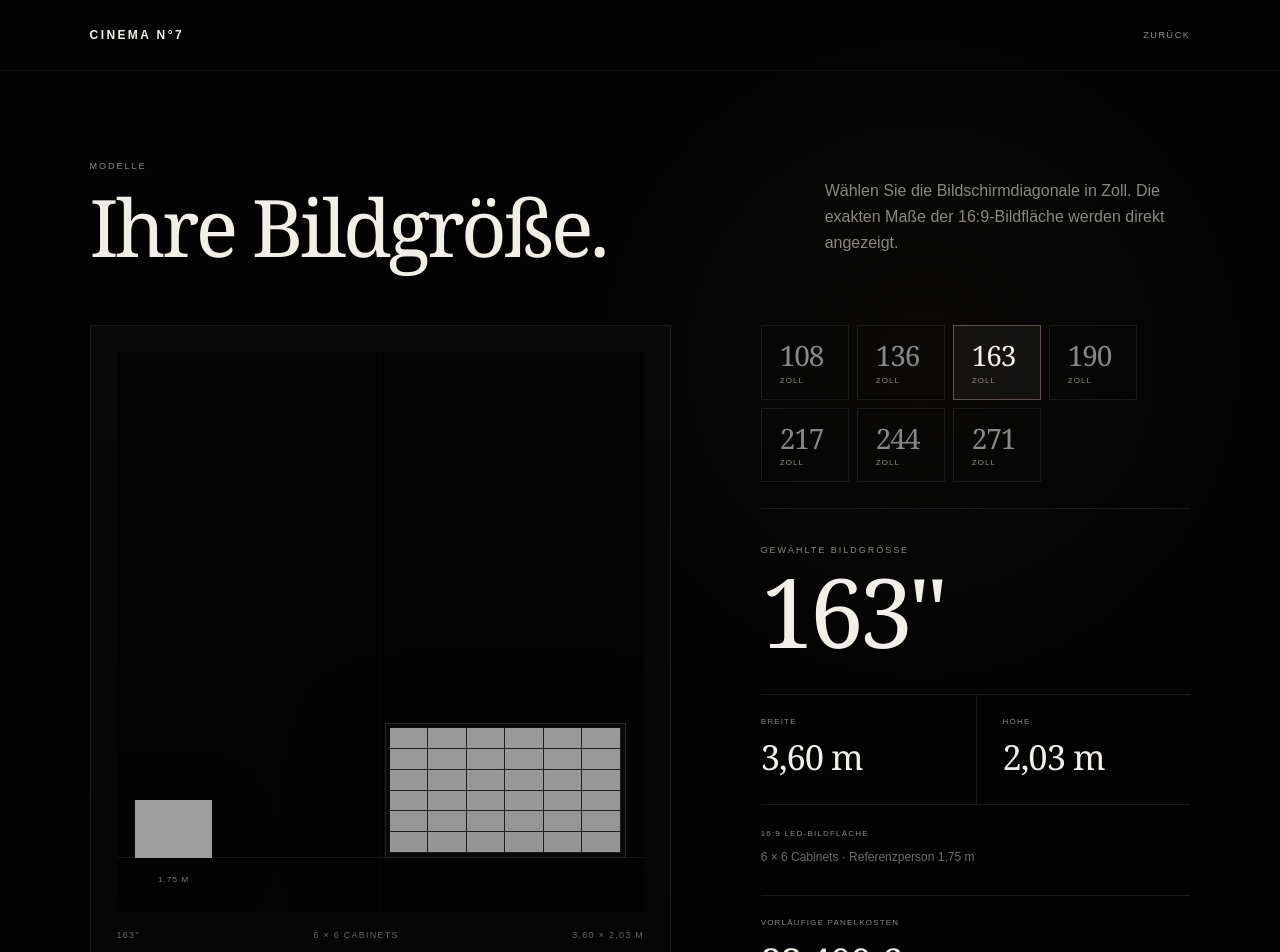
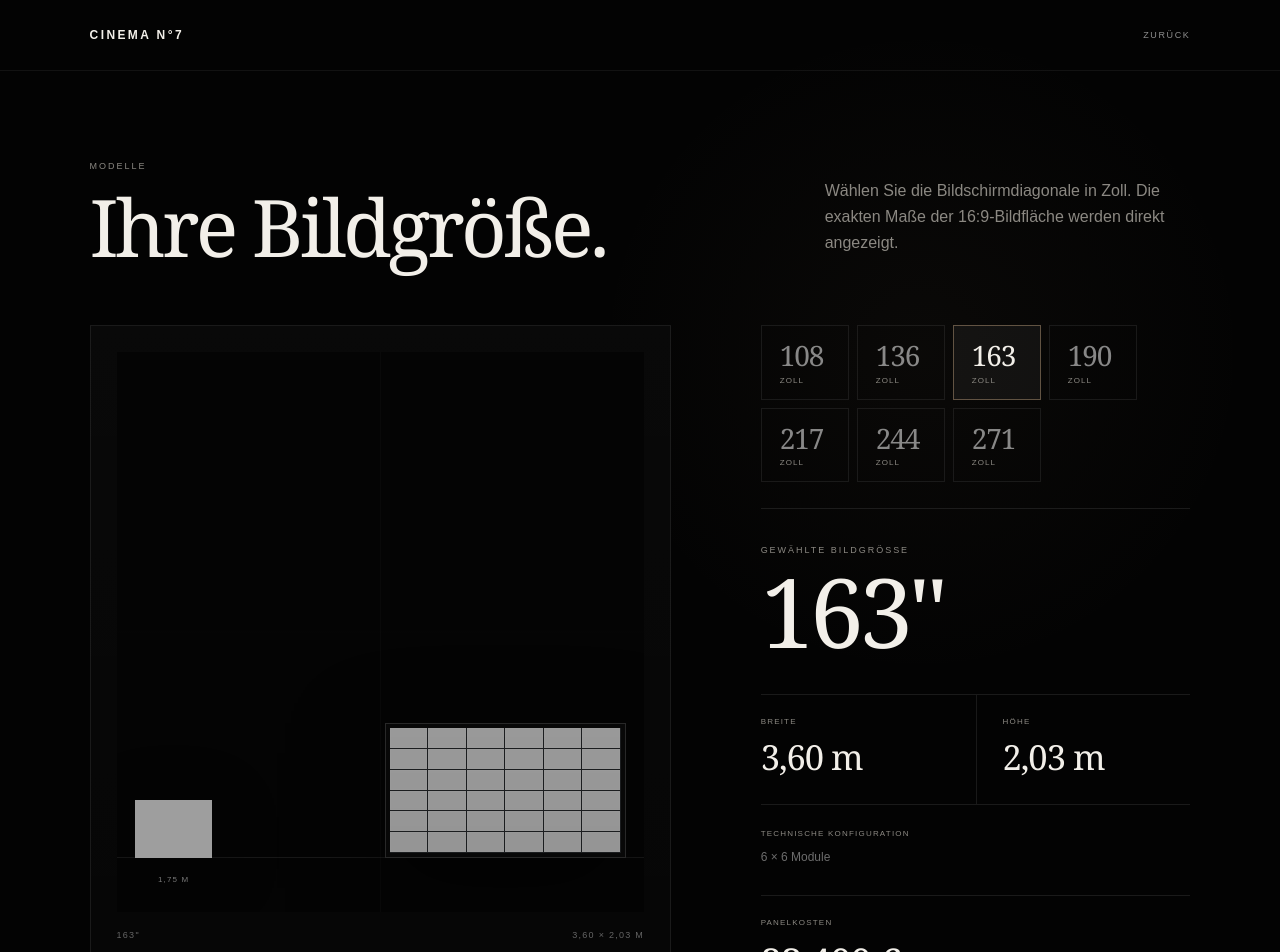
Before and after one commit to dennis-glaser-coder/cinema-n7, a Next.js app: page /produkte in a window 1280 px wide. Shown: the top 952 px of the page. Built offline with nearby package versions, Linux system fonts and the light colour scheme; grey boxes are pictures that could not be loaded.

Commit message:
Simplify configurator labels and remove price disclaimer

```diff
--- a/app/produkte/page.tsx
+++ b/app/produkte/page.tsx
@@ -87,9 +87,6 @@ export default function ProductsPage() {
           <div className="scale-caption">
             <span>{selected.diagonalInches}&quot;</span>
             <span>
-              {selected.cabinetsWide} × {selected.cabinetsHigh} Cabinets
-            </span>
-            <span>
               {formatMeters(selected.widthM)} × {formatMeters(selected.heightM)} m
             </span>
           </div>
@@ -128,17 +125,15 @@ export default function ProductsPage() {
             </div>
 
             <div className="selected-note-v2">
-              <span>16:9 LED-Bildfläche</span>
+              <span>Technische Konfiguration</span>
               <p>
-                {selected.cabinetsWide} × {selected.cabinetsHigh} Cabinets ·
-                Referenzperson 1,75 m
+                {selected.cabinetsWide} × {selected.cabinetsHigh} Module
               </p>
             </div>
 
             <div className="selected-price-v2">
-              <span>Vorläufige Panelkosten</span>
+              <span>Panelkosten</span>
               <strong>{formatEuro(selected.panelCostEur)}</strong>
-              <p>Berechnet mit 650 € pro Panel. Noch kein finaler Verkaufspreis.</p>
             </div>
           </div>
         </div>
```
